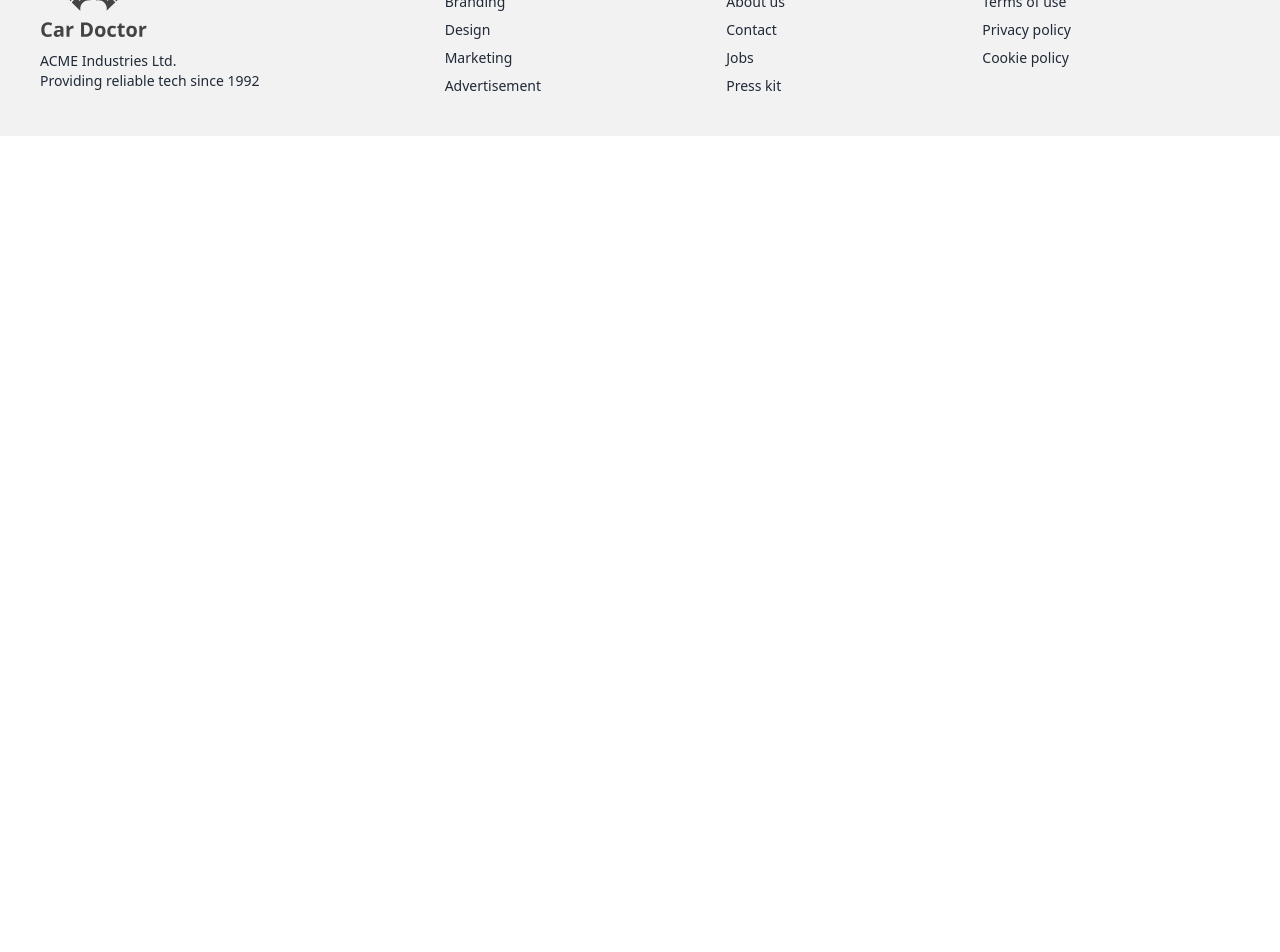
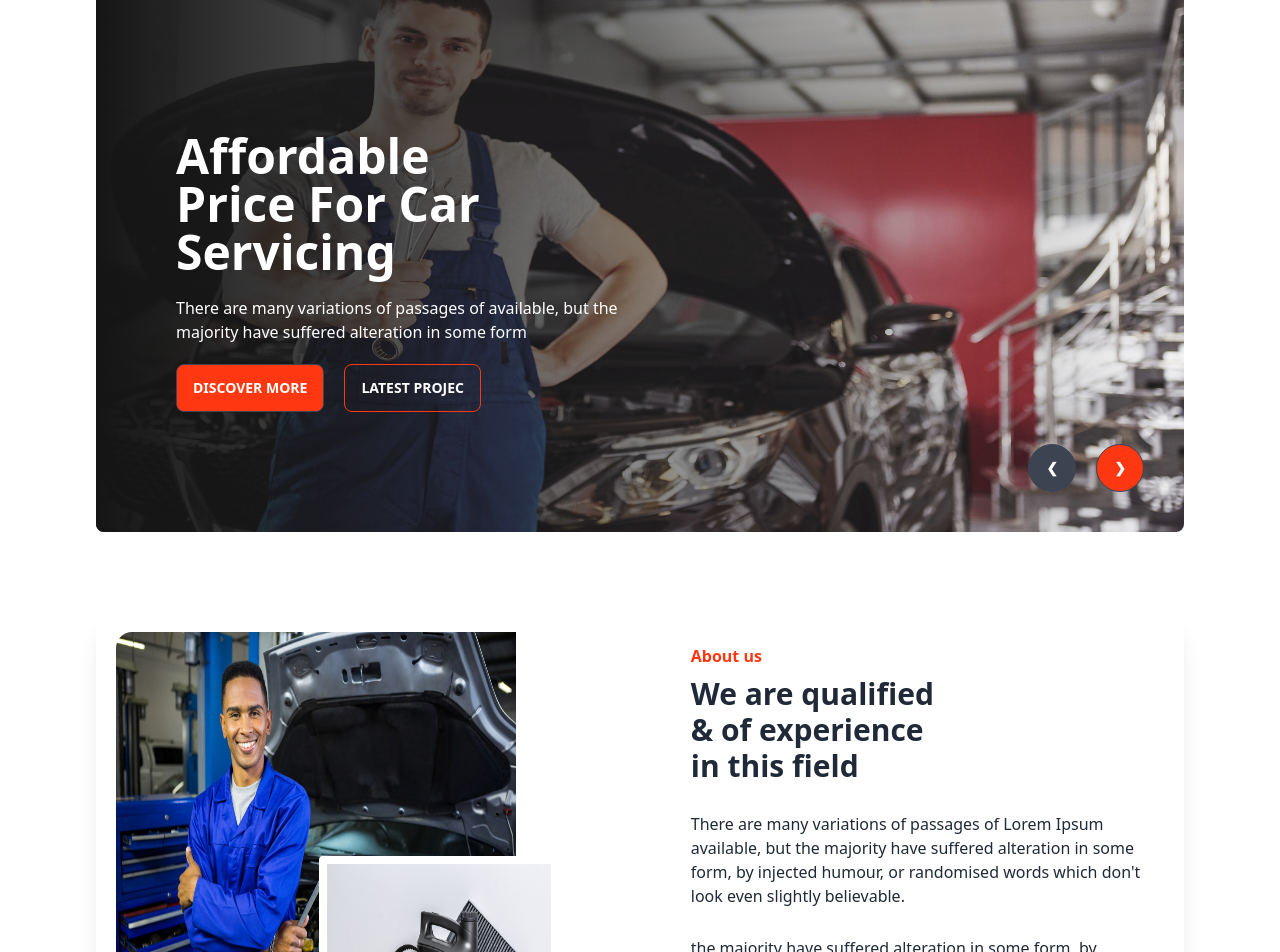
Before and after one commit to Jahidmorol/car-doctor-client, a React (Vite) app: page / in a window 1280 px wide. Shown: the part 220-1172 px from the top of the page. Before the commit the page ends 800 px from the top, so only its background shows below. Built offline with nearby package versions, Linux system fonts and the light colour scheme.

Commit message:
added banner and about us section

```diff
--- a/src/pages/home/home/Home.jsx
+++ b/src/pages/home/home/Home.jsx
@@ -1,9 +1,12 @@
 import React from 'react';
+import AboutUs from './aboutUs/AboutUs';
+import Banner from './banner/Banner';
 
 const Home = () => {
     return (
         <div>
-            its home components
+            <Banner></Banner>
+            <AboutUs></AboutUs>
         </div>
     );
 };
--- /dev/null
+++ b/src/pages/home/home/aboutUs/AboutUs.jsx
@@ -0,0 +1,29 @@
+import React from "react";
+import person from '../../../../assets/images/about_us/person.jpg'
+import parts from '../../../../assets/images/about_us/parts.jpg'
+
+const AboutUs = () => {
+  return (
+    <div className="card md:card-side bg-base-100 shadow-xl my-20">
+      <figure className="md:w-1/2 m-5">
+        <div className="relative">
+        <img
+          src={person}
+          alt="Movie"
+          className="h-[400px] w-[400px] "
+        />
+        <img src={parts} alt="photo" className="absolute md:h-60 w-60 bottom-0 right-0 md:right-20 border-8 border-white rounded"/>
+        </div>
+      </figure>
+      <div className="card-body md:w-1/2">
+        <h4 className="text-[#FF3811] font-bold">About us</h4>
+        <h2 className="card-title font-bold text-3xl mb-5">We are qualified <br/> & of experience <br/> in this field</h2>
+        <p className="mb-5">There are many variations of passages of Lorem Ipsum available, but the majority have suffered alteration in some form, by injected humour, or randomised words which don't look even slightly believable. </p>
+        <p>the majority have suffered alteration in some form, by injected humour, or randomised words which don't look even slightly believable. </p>
+        <button className="btn bg-[#FF3811] me-5 mt-5 max-w-[10rem]">Discover More</button>
+      </div>
+    </div>
+  );
+};
+
+export default AboutUs;
--- /dev/null
+++ b/src/pages/home/home/banner/Banner.jsx
@@ -0,0 +1,196 @@
+import React from "react";
+import img1 from "../../../../assets/images/banner/1.jpg";
+import img2 from "../../../../assets/images/banner/2.jpg";
+import img3 from "../../../../assets/images/banner/3.jpg";
+import img4 from "../../../../assets/images/banner/4.jpg";
+import img5 from "../../../../assets/images/banner/5.jpg";
+import img6 from "../../../../assets/images/banner/6.jpg";
+
+const Banner = () => {
+  return (
+    <div className="carousel w-full my-10">
+      <div id="slide1" className="carousel-item w-full relative">
+        <img src={img1} className="w-full h-[600px] rounded-lg" />
+        <div className="absolute h-full w-full flex-col rounded-lg bg-gradient-to-r from-[#151515] to-[21, 21, 21, 0]">
+          <div className=" space-y-5 absolute top-1/3 left-20">
+            <h2 className="text-5xl font-bold text-white">
+              Affordable <br /> Price For Car <br /> Servicing
+            </h2>
+            <p className="max-w-md text-white">
+              There are many variations of passages of available, but the
+              majority have suffered alteration in some form
+            </p>
+            <button className="btn bg-[#FF3811] me-5">Discover More</button>
+            <button className="btn btn-outline text-white hover:bg-[#FF3811] border-[#FF3811]">
+              Latest Projec
+            </button>
+          </div>
+        </div>
+        <div className="absolute flex justify-between md:justify-end transform right-10 md:bottom-10 gap-5">
+          <a href="#slide6" className="btn btn-circle">
+            ❮
+          </a>
+          <a
+            href="#slide2"
+            className="btn btn-circle bg-[#FF3811] hover:bg-orange-600"
+          >
+            ❯
+          </a>
+        </div>
+      </div>
+      {/* ----------------------- */}
+      <div id="slide2" className="carousel-item w-full relative">
+        <img src={img2} className="w-full h-[600px] rounded-lg" />
+        <div className="absolute h-full w-full flex-col rounded-lg bg-gradient-to-r from-[#151515] to-[21, 21, 21, 0]">
+          <div className=" space-y-5 absolute top-1/3 left-20">
+            <h2 className="text-5xl font-bold text-white">
+              Affordable <br /> Price For Car <br /> Servicing
+            </h2>
+            <p className="max-w-md text-white">
+              There are many variations of passages of available, but the
+              majority have suffered alteration in some form
+            </p>
+            <button className="btn bg-[#FF3811] me-5">Discover More</button>
+            <button className="btn btn-outline text-white hover:bg-[#FF3811] border-[#FF3811]">
+              Latest Projec
+            </button>
+          </div>
+        </div>
+        <div className="absolute flex justify-between md:justify-end transform right-10 md:bottom-10 gap-5">
+          <a href="#slide1" className="btn btn-circle">
+            ❮
+          </a>
+          <a
+            href="#slide3"
+            className="btn btn-circle bg-[#FF3811] hover:bg-orange-600"
+          >
+            ❯
+          </a>
+        </div>
+      </div>
+      {/* ----------------------- */}
+      <div id="slide3" className="carousel-item w-full relative">
+        <img src={img3} className="w-full h-[600px] rounded-lg" />
+        <div className="absolute h-full w-full flex-col rounded-lg bg-gradient-to-r from-[#151515] to-[21, 21, 21, 0]">
+          <div className=" space-y-5 absolute top-1/3 left-20">
+            <h2 className="text-5xl font-bold text-white">
+              Affordable <br /> Price For Car <br /> Servicing
+            </h2>
+            <p className="max-w-md text-white">
+              There are many variations of passages of available, but the
+              majority have suffered alteration in some form
+            </p>
+            <button className="btn bg-[#FF3811] me-5">Discover More</button>
+            <button className="btn btn-outline text-white hover:bg-[#FF3811] border-[#FF3811]">
+              Latest Projec
+            </button>
+          </div>
+        </div>
+        <div className="absolute flex justify-between md:justify-end transform right-10 md:bottom-10 gap-5">
+          <a href="#slide2" className="btn btn-circle">
+            ❮
+          </a>
+          <a
+            href="#slide4"
+            className="btn btn-circle bg-[#FF3811] hover:bg-orange-600"
+          >
+            ❯
+          </a>
+        </div>
+      </div>
+      {/* ----------------------- */}
+      <div id="slide4" className="carousel-item w-full relative">
+        <img src={img4} className="w-full h-[600px] rounded-lg" />
+        <div className="absolute h-full w-full flex-col rounded-lg bg-gradient-to-r from-[#151515] to-[21, 21, 21, 0]">
+          <div className=" space-y-5 absolute top-1/3 left-20">
+            <h2 className="text-5xl font-bold text-white">
+              Affordable <br /> Price For Car <br /> Servicing
+            </h2>
+            <p className="max-w-md text-white">
+              There are many variations of passages of available, but the
+              majority have suffered alteration in some form
+            </p>
+            <button className="btn bg-[#FF3811] me-5">Discover More</button>
+            <button className="btn btn-outline text-white hover:bg-[#FF3811] border-[#FF3811]">
+              Latest Projec
+            </button>
+          </div>
+        </div>
+        <div className="absolute flex justify-between md:justify-end transform right-10 md:bottom-10 gap-5">
+          <a href="#slide3" className="btn btn-circle">
+            ❮
+          </a>
+          <a
+            href="#slide5"
+            className="btn btn-circle bg-[#FF3811] hover:bg-orange-600"
+          >
+            ❯
+          </a>
+        </div>
+      </div>
+      {/* ----------------------- */}
+      <div id="slide5" className="carousel-item w-full relative">
+        <img src={img5} className="w-full h-[600px] rounded-lg" />
+        <div className="absolute h-full w-full flex-col rounded-lg bg-gradient-to-r from-[#151515] to-[21, 21, 21, 0]">
+          <div className=" space-y-5 absolute top-1/3 left-20">
+            <h2 className="text-5xl font-bold text-white">
+              Affordable <br /> Price For Car <br /> Servicing
+            </h2>
+            <p className="max-w-md text-white">
+              There are many variations of passages of available, but the
+              majority have suffered alteration in some form
+            </p>
+            <button className="btn bg-[#FF3811] me-5">Discover More</button>
+            <button className="btn btn-outline text-white hover:bg-[#FF3811] border-[#FF3811]">
+              Latest Projec
+            </button>
+          </div>
+        </div>
+        <div className="absolute flex justify-between md:justify-end transform right-10 md:bottom-10 gap-5">
+          <a href="#slide4" className="btn btn-circle">
+            ❮
+          </a>
+          <a
+            href="#slide6"
+            className="btn btn-circle bg-[#FF3811] hover:bg-orange-600"
+          >
+            ❯
+          </a>
+        </div>
+      </div>
+      {/* ----------------------- */}
+      <div id="slide6" className="carousel-item w-full relative">
+        <img src={img6} className="w-full h-[600px] rounded-lg" />
+        <div className="absolute h-full w-full flex-col rounded-lg bg-gradient-to-r from-[#151515] to-[21, 21, 21, 0]">
+          <div className=" space-y-5 absolute top-1/3 left-20">
+            <h2 className="text-5xl font-bold text-white">
+              Affordable <br /> Price For Car <br /> Servicing
+            </h2>
+            <p className="max-w-md text-white">
+              There are many variations of passages of available, but the
+              majority have suffered alteration in some form
+            </p>
+            <button className="btn bg-[#FF3811] me-5">Discover More</button>
+            <button className="btn btn-outline text-white hover:bg-[#FF3811] border-[#FF3811]">
+              Latest Projec
+            </button>
+          </div>
+        </div>
+        <div className="absolute flex justify-between md:justify-end transform right-10 md:bottom-10 gap-5">
+          <a href="#slide5" className="btn btn-circle">
+            ❮
+          </a>
+          <a
+            href="#slide1"
+            className="btn btn-circle bg-[#FF3811] hover:bg-orange-600"
+          >
+            ❯
+          </a>
+        </div>
+      </div>
+      {/* ----------------------- */}
+    </div>
+  );
+};
+
+export default Banner;
--- a/src/pages/sheared/footer/Footer.jsx
+++ b/src/pages/sheared/footer/Footer.jsx
@@ -3,7 +3,7 @@ import logo from "../../../assets/logo.svg"
 
 const Footer = () => {
   return (
-    <footer className="footer p-10 bg-base-200 text-base-content">
+    <footer className="footer p-10 text-white bg-[#151515]">
       <div>
         <img src={logo} alt="" />
         <p>
```
